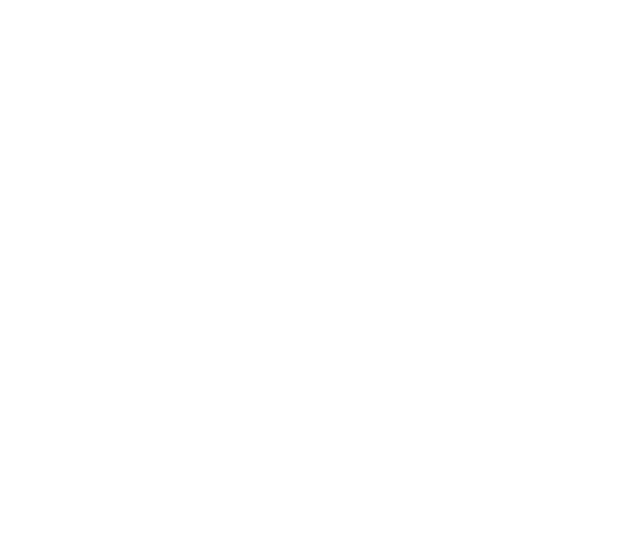
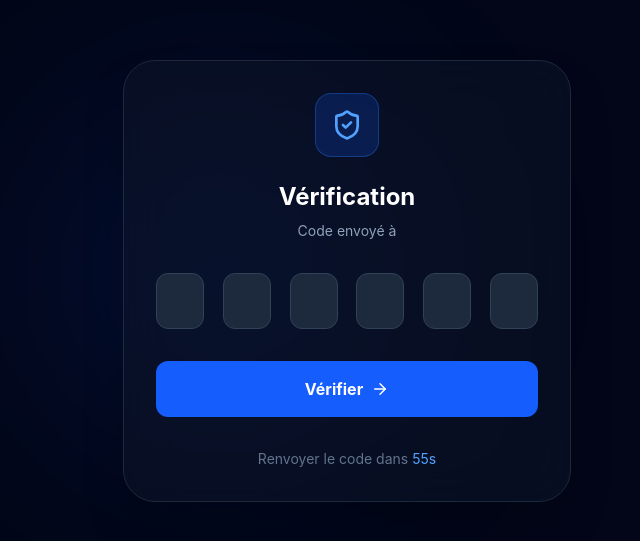
Before and after one commit to kraken-amen/gestion_stock, a React app in the folder frontend/: page /otp in a window 1280 px wide. Before the commit this address had no page. Shown: the part 119-660 px from the top of the page, without its empty margins (293-933 px from the left). Built offline with nearby package versions, Linux system fonts and the light colour scheme; the HTML template or start-up script is replaced by a standard one.

Commit message:
verfication otp

```diff
--- a/frontend/src/pages/Login.tsx
+++ b/frontend/src/pages/Login.tsx
@@ -1,6 +1,5 @@
 import { useState } from "react"
 import { login } from "../services/authService"
-import { useAuth } from "../hooks/useAuth"
 import { useNavigate } from "react-router-dom"
 import { Mail, Lock, Eye, EyeOff } from "lucide-react"
 
@@ -9,32 +8,44 @@
   const [password, setPassword] = useState("")
   const [showPassword, setShowPassword] = useState(false);
   const [isLoading, setIsLoading] = useState(false);
-  const { loginUser } = useAuth()
   const navigate = useNavigate()
 
-  const handleLogin = async () => {
+  // --- LOGIQUE DE CONNEXION ---
+  const handleLogin = async (e: React.FormEvent) => {
+    e.preventDefault(); // Empêcher le rechargement de la page
     setIsLoading(true);
-    const data = await login(email, password)
-    loginUser(data)
-    navigate("/dashboard")
+
+    try {
+      // 1. Appel au service login (Backend)
+      // Le backend doit renvoyer status 200 et le message "verification_required"
+      const response = await login(email, password);
+
+      // 2. Redirection vers la page OTP
+      // On passe l'email dans le "state" pour que la page OTP puisse l'utiliser
+      if (response) {
+        navigate("/otp", { state: { email: email } });
+      }
+
+    } catch (error: any) {
+      // Gestion des erreurs (Identifiants incorrects, compte bloqué, etc.)
+      console.error("Erreur de connexion:", error);
+      alert(error.response?.data?.message || "Identifiants invalides");
+    } finally {
+      setIsLoading(false); // Arrêter l'animation de chargement
+    }
   }
 
   return (
     <div className="min-h-screen overflow-hidden relative">
-      {/* Animated gradient background with TT colors */}
+      {/* Background Decor (Inchangé) */}
       <div className="absolute inset-0 bg-gradient-to-br from-blue-900 via-teal-500 to-yellow-400 opacity-90"></div>
-
-      {/* Geometric shapes animation */}
       <div className="absolute top-0 right-0 w-96 h-96 bg-gradient-to-bl from-pink-500 to-transparent rounded-full mix-blend-multiply filter blur-3xl opacity-40 animate-blob"></div>
       <div className="absolute bottom-0 left-1/4 w-96 h-96 bg-gradient-to-tr from-green-500 to-transparent rounded-full mix-blend-multiply filter blur-3xl opacity-40 animate-blob animation-delay-4000"></div>
-      <div className="absolute -bottom-8 right-1/4 w-96 h-96 bg-gradient-to-tl from-orange-400 to-transparent rounded-full mix-blend-multiply filter blur-3xl opacity-30 animate-blob animation-delay-2000"></div>
 
-      {/* Content */}
       <div className="relative z-10 min-h-screen flex items-center justify-center px-4">
         <div className="w-full max-w-md">
-          {/* Card Container */}
           <div className="backdrop-blur-md bg-white/95 rounded-3xl shadow-2xl p-8 border border-white/20">
-            {/* Logo Area */}
+            {/* Header */}
             <div className="mb-8 text-center">
               <div className="inline-flex items-center justify-center w-16 h-16 rounded-full bg-gradient-to-br from-blue-600 via-teal-500 to-green-400 mb-4 transform hover:scale-110 transition-transform duration-300">
                 <span className="text-2xl font-bold text-white">TT</span>
@@ -42,114 +53,73 @@
               <h1 className="text-3xl font-bold bg-gradient-to-r from-blue-600 via-teal-500 to-green-500 bg-clip-text text-transparent">
                 Tunisie Telecom
               </h1>
-              <p className="text-gray-600 text-sm mt-2">Connectez-vous à votre compte</p>
+              <p className="text-gray-600 text-sm mt-2">Vérification de sécurité requise</p>
             </div>
 
-            {/* Form */}
             <form onSubmit={handleLogin} className="space-y-5">
-              {/* Email Field */}
+              {/* Email */}
               <div>
-                <label htmlFor="email" className="block text-sm font-semibold text-gray-800 mb-2">
-                  Adresse Email
-                </label>
+                <label className="block text-sm font-semibold text-gray-800 mb-2">Email</label>
                 <div className="relative">
                   <Mail className="absolute left-4 top-1/2 -translate-y-1/2 w-5 h-5 text-teal-500" />
                   <input
-                    id="email"
                     type="email"
                     value={email}
                     onChange={(e) => setEmail(e.target.value)}
-                    placeholder="vous@exemple.com"
                     className="w-full pl-12 pr-4 py-3 rounded-xl border-2 border-gray-200 focus:border-teal-500 focus:outline-none transition-all bg-gray-50 focus:bg-white text-gray-800"
                     required
                   />
                 </div>
               </div>
 
-              {/* Password Field */}
+              {/* Password */}
               <div>
-                <label htmlFor="password" className="block text-sm font-semibold text-gray-800 mb-2">
-                  Mot de passe
-                </label>
+                <label className="block text-sm font-semibold text-gray-800 mb-2">Mot de passe</label>
                 <div className="relative">
                   <Lock className="absolute left-4 top-1/2 -translate-y-1/2 w-5 h-5 text-teal-500" />
                   <input
-                    id="password"
                     type={showPassword ? 'text' : 'password'}
                     value={password}
                     onChange={(e) => setPassword(e.target.value)}
-                    placeholder="••••••••"
                     className="w-full pl-12 pr-12 py-3 rounded-xl border-2 border-gray-200 focus:border-teal-500 focus:outline-none transition-all bg-gray-50 focus:bg-white text-gray-800"
                     required
                   />
                   <button
                     type="button"
                     onClick={() => setShowPassword(!showPassword)}
-                    className="absolute right-4 top-1/2 -translate-y-1/2 text-gray-500 hover:text-teal-600 transition-colors"
+                    className="absolute right-4 top-1/2 -translate-y-1/2 text-gray-500 hover:text-teal-600"
                   >
-                    {showPassword ? (
-                      <EyeOff className="w-5 h-5" />
-                    ) : (
-                      <Eye className="w-5 h-5" />
-                    )}
+                    {showPassword ? <EyeOff size={20} /> : <Eye size={20} />}
                   </button>
                 </div>
               </div>
 
-              {/* Remember & Forgot */}
-              <div className="flex items-center justify-between text-sm">
-                <label className="flex items-center gap-2 cursor-pointer">
-                  <input
-                    type="checkbox"
-                    className="w-4 h-4 rounded border-2 border-gray-300 accent-teal-500 cursor-pointer"
-                  />
-                  <span className="text-gray-700">Se souvenir de moi</span>
-                </label>
-                <a href="#" className="text-teal-600 hover:text-teal-700 font-semibold transition-colors">
-                  Mot de passe oublié?
-                </a>
-              </div>
-
-              {/* Login Button */}
+              {/* Submit Button */}
               <button
                 type="submit"
                 disabled={isLoading}
-                className="w-full py-3 rounded-xl font-bold text-white bg-gradient-to-r from-blue-600 via-teal-500 to-green-500 hover:shadow-lg hover:shadow-teal-500/50 transition-all duration-300 disabled:opacity-75 disabled:cursor-not-allowed transform hover:scale-[1.02] active:scale-[0.98]"
+                className="w-full py-3 rounded-xl font-bold text-white bg-gradient-to-r from-blue-600 via-teal-500 to-green-500 hover:shadow-lg transition-all duration-300 disabled:opacity-75 transform hover:scale-[1.02]"
               >
                 {isLoading ? (
                   <div className="flex items-center justify-center gap-2">
                     <div className="w-4 h-4 border-2 border-white border-t-transparent rounded-full animate-spin"></div>
-                    Connexion...
+                    Envoi du code...
                   </div>
                 ) : (
-                  'Connexion'
+                  'Se connecter'
                 )}
               </button>
             </form>
 
-            {/* Divider */}
-            <div className="my-6 flex items-center gap-4">
-              <div className="h-px flex-1 bg-gradient-to-r from-transparent via-gray-300 to-transparent"></div>
-              <span className="text-gray-500 text-xs font-medium">OU</span>
-              <div className="h-px flex-1 bg-gradient-to-r from-transparent via-gray-300 to-transparent"></div>
-            </div>
-            {/* Sign Up Link */}
-            <p className="mt-6 text-center text-gray-700">
-              Vous n'avez pas de compte?{' '}
-              <a href="#" className="font-bold text-teal-600 hover:text-teal-700 transition-colors">
-                contactez l'administrateur
-              </a>
+            <p className="mt-8 text-center text-gray-700 text-sm">
+              Besoin d'aide ? <a href="#" className="font-bold text-teal-600">Support IT</a>
             </p>
           </div>
-
-          {/* Footer Text */}
-          <p className="mt-6 text-center text-white/80 text-xs">
-            © 2026 Tunisie Telecom. Tous droits réservés.
-          </p>
+          <p className="mt-6 text-center text-white/80 text-xs">© 2026 Tunisie Telecom.</p>
         </div>
       </div>
     </div>
   );
 }
 
-export default Login
+export default Login;
--- /dev/null
+++ b/frontend/src/pages/Otp.tsx
@@ -0,0 +1,117 @@
+import { useState, useRef, useEffect } from 'react';
+import { useLocation, useNavigate } from 'react-router-dom';
+import { ShieldCheck, ArrowRight, RefreshCcw } from 'lucide-react';
+import { verifyOTP, resendOTP } from '../services/otpServidce';
+
+export default function Otp() {
+  const [otp, setOtp] = useState(['', '', '', '', '', '']);
+  const [timer, setTimer] = useState(60); // 1 minute
+  const [loading, setLoading] = useState(false);
+
+  const inputRefs = useRef<(HTMLInputElement | null)[]>([]);
+  const location = useLocation();
+  const navigate = useNavigate();
+
+  const email = location.state?.email || ""; // login
+
+  useEffect(() => {
+    if (timer > 0) {
+      const interval = setInterval(() => setTimer(timer - 1), 1000);
+      return () => clearInterval(interval);
+    }
+  }, [timer]);
+
+  const handleChange = (index: number, value: string) => {
+    if (isNaN(Number(value))) return;
+    const newOtp = [...otp];
+    newOtp[index] = value.substring(value.length - 1);
+    setOtp(newOtp);
+    if (value && index < 5) inputRefs.current[index + 1]?.focus();
+  };
+
+  const handleKeyDown = (index: number, e: React.KeyboardEvent) => {
+    if (e.key === 'Backspace' && !otp[index] && index > 0) {
+      inputRefs.current[index - 1]?.focus();
+    }
+  };
+
+  const handleSubmit = async (e: React.FormEvent) => {
+    e.preventDefault();
+    const code = otp.join('');
+    if (code.length < 6) return alert("Complettez le code");
+
+    setLoading(true);
+    try {
+      const data = await verifyOTP(email, code);
+      localStorage.setItem('token', data.token);
+      navigate('/dashboard');
+    } catch (err: any) {
+      alert(err.response?.data?.message || "Code incorrect");
+    } finally {
+      setLoading(false);
+    }
+  };
+
+  const handleResend = async () => {
+    try {
+      await resendOTP(email);
+      setTimer(60);
+      setOtp(['', '', '', '', '', '']);
+    } catch (err) {
+      alert("Erreur lors de l'envoi");
+    }
+  };
+
+  return (
+    <div className="relative min-h-screen bg-slate-950 flex items-center justify-center p-6">
+      <div className="absolute top-1/4 left-1/4 w-96 h-96 bg-blue-600/10 rounded-full blur-[100px]"></div>
+
+      <div className="relative z-10 w-full max-w-md bg-slate-900/50 backdrop-blur-xl border border-slate-800 p-8 rounded-[2rem] shadow-2xl">
+        <div className="w-16 h-16 bg-blue-600/20 rounded-2xl flex items-center justify-center mx-auto mb-6 border border-blue-500/30">
+          <ShieldCheck className="w-8 h-8 text-blue-400" />
+        </div>
+
+        <h1 className="text-2xl font-bold text-white text-center mb-2">Vérification</h1>
+        <p className="text-slate-400 text-center text-sm mb-8">
+          Code envoyé à <span className="text-blue-400">{email}</span>
+        </p>
+
+        <form onSubmit={handleSubmit} className="space-y-8">
+          <div className="flex justify-between gap-2">
+            {otp.map((digit, index) => (
+              <input
+                key={index}
+                ref={(el) => {
+                  inputRefs.current[index] = el;
+                }}
+                type="text"
+                maxLength={1}
+                value={digit}
+                onChange={(e) => handleChange(index, e.target.value)}
+                onKeyDown={(e) => handleKeyDown(index, e)}
+                className="w-12 h-14 text-center text-xl font-bold bg-slate-800 border border-slate-700 rounded-xl text-white focus:border-blue-500 outline-none"
+              />
+            ))}
+          </div>
+
+          <button
+            disabled={loading}
+            className="w-full py-4 bg-blue-600 hover:bg-blue-500 disabled:opacity-50 text-white font-bold rounded-xl transition-all flex items-center justify-center gap-2"
+          >
+            {loading ? "Vérification..." : "Vérifier"} <ArrowRight size={18} />
+          </button>
+        </form>
+
+        <div className="mt-8 text-center text-sm">
+          {timer > 0 ? (
+            <p className="text-slate-500">Renvoyer le code dans <span className="text-blue-400">{timer}s</span></p>
+          ) : (
+            <button onClick={handleResend} className="text-blue-400 hover:underline font-bold flex items-center gap-2 mx-auto">
+              <RefreshCcw size={14} /> Renvoyer un nouveau code
+            </button>
+          )}
+        </div>
+      </div>
+    </div>
+  );
+}
--- a/frontend/src/router/AppRouter.tsx
+++ b/frontend/src/router/AppRouter.tsx
@@ -2,9 +2,8 @@
 import Login from "../pages/Login"
 import Dashboard from "../pages/Dashboard"
 import Users from "../pages/Users"
-import Roles from "../pages/Roles"
 import DashboardLayout from "../layouts/DashboardLayout"
-
+import Otp from "../pages/Otp"
 const AppRouter = () => {
   return (
     <BrowserRouter>
@@ -14,8 +13,8 @@
         <Route element={<DashboardLayout />}>
           <Route path="/dashboard" element={<Dashboard />} />
           <Route path="/users" element={<Users />} />
-          <Route path="/roles" element={<Roles />} />
         </Route>
+        <Route path="/otp" element={<Otp />} />
       </Routes>
     </BrowserRouter>
   )
--- a/frontend/src/services/api.ts
+++ b/frontend/src/services/api.ts
@@ -1,7 +1,7 @@
 import axios from 'axios';
 
 const api = axios.create({
-  baseURL: 'http://localhost:5000/api/auth',
+  baseURL: 'http://localhost:5000/api',
 });
 
 api.interceptors.request.use((config) => {
--- /dev/null
+++ b/frontend/src/services/otpServidce.ts
@@ -0,0 +1,15 @@
+import api from './api';
+import type { OtpResponse } from '../types';
+
+export const verifyOTP = async (email: string, code: string): Promise<OtpResponse> => {
+  //verificationCode
+  const response = await api.post<OtpResponse>('/auth/verify-otp', {
+    email,
+    verificationCode: code
+  });
+  return response.data;
+};
+
+export const resendOTP = async (email: string): Promise<{ message: string }> => {
+  return (await api.post('/auth/resend-otp', { email })).data;
+};
```
Also changed, not shown: frontend/src/services/authService.ts (+4 -7 lines), frontend/src/types/index.ts (+6 -1 lines).
